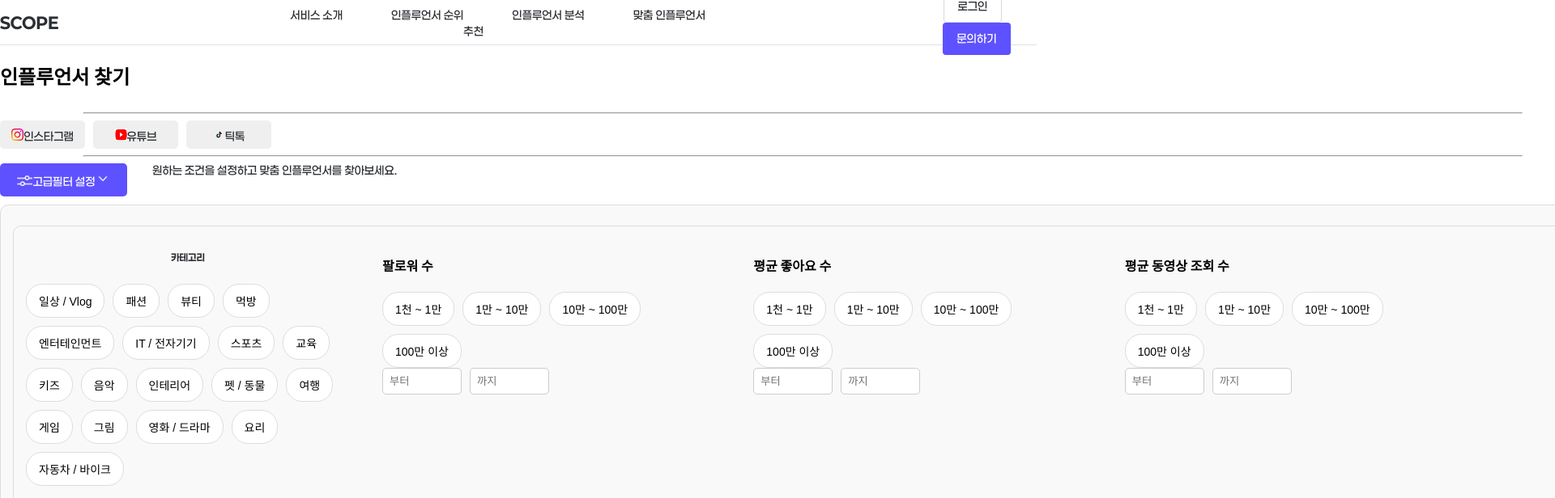
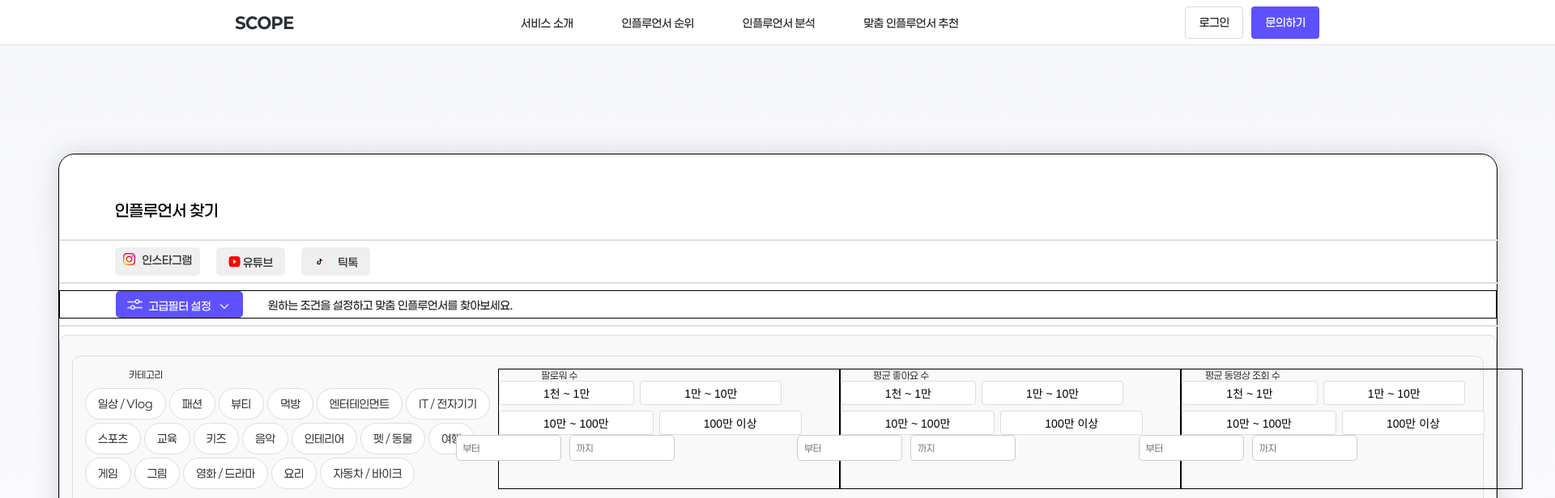
Before and after one commit to HSU-SCOPE-capstone2025/frontend, a React (Create React App) app in the folder scope-fe-capstone/: page /Analysis in a window 1280 px wide. Both pictures are taken after a click on the button "고급필터 설정". Shown: the top 616 px of the page at 81% size, 1920 px wide, since content can reach past the window. Built offline with nearby package versions, Linux system fonts and the light colour scheme.

Commit message:
분석 페이지 고급 필터 설정 일부 수정

```diff
--- a/scope-fe-capstone/src/Analysis/components/Analysis.jsx
+++ b/scope-fe-capstone/src/Analysis/components/Analysis.jsx
@@ -88,7 +88,7 @@ const Analysis = () => {
         <div className="container">
             <div className="analysis-container">
             <div className="title-container">
-                <h2 className="title">인플루언서 찾기</h2>
+                <div className="analysis-title">인플루언서 찾기</div>
             </div>
             <hr />
 
@@ -113,14 +113,19 @@ const Analysis = () => {
             {/* 고급 필터 버튼 */}
             <div className="advanced-filter-settings-container">
                 <button className="advanced-filter-settings" onClick={toggleFilter}>
+                <div className="advanced-filter-settings-contents">
+
                 <img src={filter} alt="filter" className="filter-icon" />
                     고급필터 설정
                 <img src={under_arrow} alt="filter-arrow" className="filter-arrow-icon" />
+                </div>
+
                 </button>
                 <div className="advanced-filter-content">
                 원하는 조건을 설정하고 맞춤 인플루언서를 찾아보세요.
                 </div>
             </div>
+            <hr/>
 
             {/* 고급 필터 창 */}
             {isFilterOpen && (
@@ -132,7 +137,7 @@ const Analysis = () => {
                         <div className="tag-group">
                             {/* 카테고리 필터 */}
                         <div className="tag1">
-                            <h4>카테고리</h4>
+                            <div className="category-title">카테고리</div>
                             <div className="filter-category-buttons">
                                 {categories.map((category) => (
                                     <button
@@ -147,12 +152,12 @@ const Analysis = () => {
                         </div>
                             {/* 팔로워 수 */}
                             <div className="tag2">
-                                <h4>팔로워 수</h4>
+                                <div className="category-title">팔로워 수</div>
                                 <div className="filter-range-buttons">
                                     {followerRanges.map((range) => (
                                         <button
                                             key={range}
-                                            className={`filter-button ${selectedFollowers.includes(range) ? "selected" : ""}`}
+                                            className={`filter-button-ver2 ${selectedFollowers.includes(range) ? "selected" : ""}`}
                                             onClick={() => handleRangeSelection("followers", range)}
                                         >
                                             {range}
@@ -167,12 +172,12 @@ const Analysis = () => {
 
                             {/* 평균 좋아요 수 */}
                             <div className="tag3">
-                                <h4>평균 좋아요 수</h4>
+                                <div className="category-title">평균 좋아요 수</div>
                                 <div className="filter-range-buttons">
                                     {likesRanges.map((range) => (
                                         <button
                                             key={range}
-                                            className={`filter-button ${selectedLikes.includes(range) ? "selected" : ""}`}
+                                            className={`filter-button-ver2 ${selectedLikes.includes(range) ? "selected" : ""}`}
                                             onClick={() => handleRangeSelection("likes", range)}
                                         >
                                             {range}
@@ -187,12 +192,12 @@ const Analysis = () => {
 
                             {/* 평균 동영상 조회 수 */}
                             <div className="tag4">
-                                <h4>평균 동영상 조회 수</h4>
+                                <div className="category-title">평균 동영상 조회 수</div>
                                 <div className="filter-range-buttons">
                                     {viewsRanges.map((range) => (
                                         <button
                                             key={range}
-                                            className={`filter-button ${selectedViews.includes(range) ? "selected" : ""}`}
+                                            className={`filter-button-ver2 ${selectedViews.includes(range) ? "selected" : ""}`}
                                             onClick={() => handleRangeSelection("views", range)}
                                         >
                                             {range}
--- a/scope-fe-capstone/src/Analysis/css/analysis.css
+++ b/scope-fe-capstone/src/Analysis/css/analysis.css
@@ -1,39 +1,87 @@
+#root{
+    background: linear-gradient(180deg, #F6F7FC 0%, #FFF 100%);
+    width:1920px;
+
+
+}
 .container {
 
-    width:1982px;
-    height: 100%;;
+    width:1920px;
+    height: 100%;
 }
 
 .analysis-container{
-
     justify-content: center;
+    width: 1775px;
+    min-height: 1743px;
+    max-height: 2284px;
+    margin-left: 72px;
+    margin-top: 134px;
+    border: 1px solid black;
+    border-radius: 20px;
+    background: #FFF;
+    box-shadow: 0px 0px 30px 0px rgba(0, 0, 0, 0.15);
 }
 .title-container {
     display: flex;
     justify-content: flex-start; /* 왼쪽 정렬 */
+    margin-top:57px;
+    margin-left:69px;
+    margin-bottom: 24px;
 }
 
-.title {
-    font-size: 24px;
-    font-weight: bold;
-    margin-bottom: 20px;
+
+.analysis-title {
+
+    font-feature-settings: 'liga' off, 'clig' off;
+    font-family: Paperlogy;
+    font-size: 20px;
+    font-style: normal;
+    font-weight: 500;
+    line-height: normal;
 }
 
 hr{
-    width:1775px;
-    justify-content: start;
+    width: 1775px;
+    border: 1px solid #DFDFDF;
 }
 /* SNS 버튼 스타일 */
 .sns-container {
     display: flex;
     justify-content: flex-start; /* 왼쪽 정렬 */
-    gap: 10px; /* 버튼 간격 */
+    gap: 20px; /* 버튼 간격 */
+    margin-left: 69px;
 }
 
-.instagram-button, .youtube-button, .tiktok-button {
+.instagram-button {
     width: 105px;
     height: 35px;
-    padding: 10px 10px;
+    display: flex;
+    justify-content: space-between; /* 요소들을 가로 정렬 */
+
+    padding: 7px 10px;
+    text-align: center;
+    border: none;
+    color: black;
+    cursor: pointer;
+    border-radius: 5px;
+    color: #2B2F33;
+    font-feature-settings: 'liga' off, 'clig' off;
+    font-family: Paperlogy;
+    font-size: 14px;
+    font-style: normal;
+    font-weight: 500;
+    line-height: normal;
+
+}
+
+.youtube-button, .tiktok-button {
+    width: 85px;
+    height: 35px;
+    display: flex;
+    justify-content: space-between; /* 요소들을 가로 정렬 */
+
+    padding: 10px 15px;
     text-align: center;
     border: none;
     color: black;
@@ -60,9 +108,17 @@ hr{
 .advanced-filter-settings-container {
     display: flex;
     justify-content: flex-start; /* 왼쪽 정렬 */
+    border: 1px solid black;
+}
+
+.advanced-filter-settings-contents{
+    display: flex;
+    justify-content: space-around;
+    padding-bottom: 5px;
 }
 
 .advanced-filter-content{
+    height: 15px;
     color: #2B2F33;
     font-feature-settings: 'liga' off, 'clig' off;
     font-family: Paperlogy;
@@ -71,10 +127,11 @@ hr{
     font-weight: 500;
     line-height: normal;
     margin-left: 31px;
+    margin-top:9px;
 }
 .advanced-filter-settings {
     width: 157px;
-    height: 33xpx;
+    height: 33px;
     padding: 10px 10px;
     text-align: center;
     border: none;
@@ -90,6 +147,9 @@ hr{
     font-style: normal;
     font-weight: 500;
     line-height: normal;
+    margin-left: 69px;
+
+
 }
 
 .filter-icon{
@@ -133,6 +193,21 @@ hr{
     margin-top: 10px;
 }
 
+.category-title{
+    display: flex;
+    width: 150px;
+    flex-direction: column;
+    justify-content: center;
+    flex-shrink: 0;
+    color: #2B2F33;
+    text-align: center;
+    font-family: Paperlogy;
+    font-size: 12px;
+    font-style: normal;
+    font-weight: 400;
+    line-height: normal;
+    margin-right: 10px;
+}
 /* 카테고리 컨테이너 */
 .tag1 {
 
@@ -150,6 +225,7 @@ hr{
 flex-direction: column;
 justify-content: center;
 flex-shrink: 0;
+margin-right:110px;
 }
 
 /* 카테고리 버튼 그룹 */
@@ -173,14 +249,15 @@ line-height: normal;
 .tag-group {
     display: flex;
     justify-content: space-between; /* 요소들을 가로 정렬 */
-    gap: 40px;
     width:1775px;
 }
+
 
 /* 개별 필터 블록 (팔로워 수, 좋아요 수, 조회 수) */
 .tag2, .tag3, .tag4 {
     flex: 1; /* 동일한 크기로 정렬 */
     min-width: 250px; /* 최소 너비 설정 */
+    border:1px solid black;
 }
 
 /* 버튼 스타일 */
@@ -191,6 +268,18 @@ line-height: normal;
     cursor: pointer;
     border-radius: 20px;
     font-size: 14px;
+    display: flex;
+
+flex-direction: column;
+justify-content: center;
+flex-shrink: 0;
+color: #2B2F33;
+text-align: center;
+font-family: Paperlogy;
+font-size: 12px;
+font-style: normal;
+font-weight: 400;
+line-height: normal;
 
 }
 
@@ -203,13 +292,24 @@ line-height: normal;
 .range-inputs {
     display: flex;
     gap: 10px;
+    justify-content: center;
+    flex-shrink: 0;
+    width: 163px;
+    height: 32px;
 }
 
+
 .range-inputs input {
-    width: 80px;
+    width: 112px;
     padding: 8px;
     border: 1px solid #ccc;
     border-radius: 5px;
+    color: #A3A3A3;
+    font-family: Paperlogy;
+    font-size: 12px;
+    font-style: normal;
+    font-weight: 400;
+    line-height: normal;
 }
 
 
@@ -221,8 +321,17 @@ line-height: normal;
 /* 필터 버튼 스타일 */
 .filter-category-buttons, .filter-range-buttons {
     display: flex;
+    width: 500px;
     flex-wrap: wrap;
-    gap: 10px;
+    gap: 4px;
+    justify-content: flex-start; /* 왼쪽 정렬 */
+}
+
+.filter-range-buttons {
+    display: flex;
+    width: 500px;
+    flex-wrap: wrap;
+    gap: 7px;
     justify-content: flex-start; /* 왼쪽 정렬 */
 }
 
@@ -235,7 +344,20 @@ line-height: normal;
     font-size: 14px;
 }
 
+.filter-button-ver2 {
+    padding: 4px 54px;
+    border: 1px solid #ddd;
+    background-color: white;
+    cursor: pointer;
+    border-radius: 4px;
+    font-size: 14px;
+}
 .filter-button.selected {
+    background-color: #F0F0F0;
+    color: #111;
+}
+
+.filter-button-ver2.selected {
     background-color: #F0F0F0;
     color: #111;
 }
```
Lines whose indentation alone changed are shown as unchanged.
